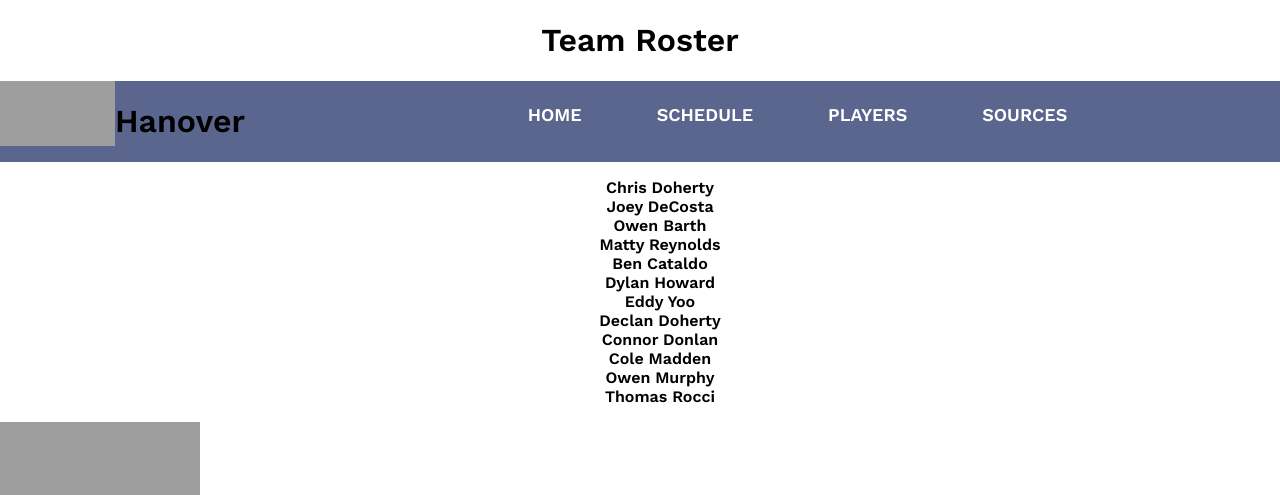
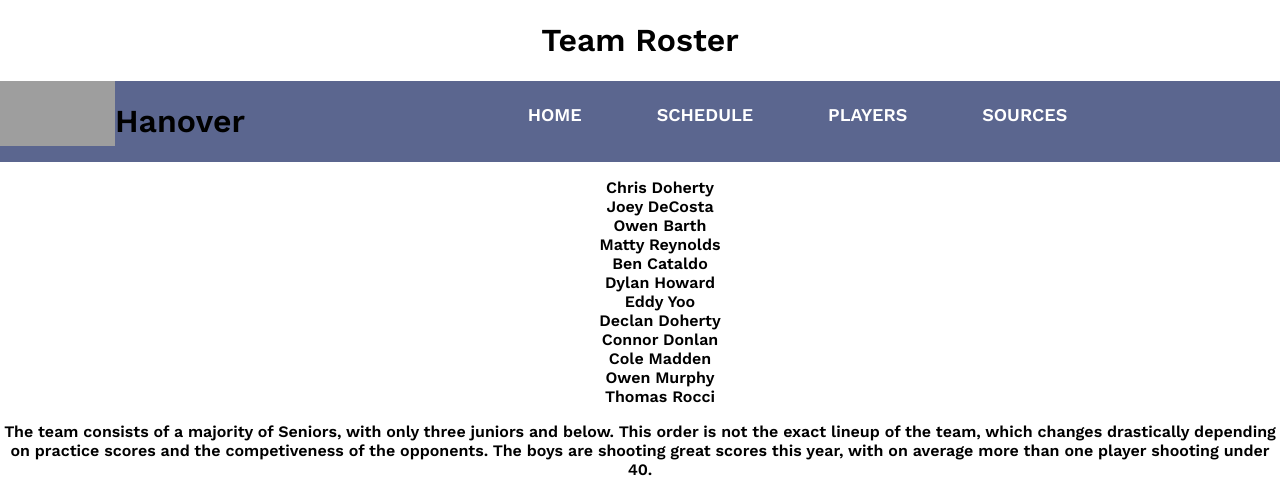
Before and after one commit to CharliePhillips15/377_Web_App_Dev, a PHP site: page /roster.html in a window 1280 px wide. Shown: the top 495 px of the page. Run offline with PHP 8.4, Linux system fonts and the light colour scheme; a map, chart or similar area stays blank; grey boxes are pictures that could not be loaded.

Commit message:
9/18/2023

```diff
--- a/1-team-website/roster.html
+++ b/1-team-website/roster.html
@@ -40,6 +40,11 @@
 
 
         </ul>
+        <p>
+          The team consists of a majority of Seniors, with only three juniors and below.
+          This order is not the exact lineup of the team, which changes drastically depending on practice scores and the competiveness of the opponents.
+          The boys are shooting great scores this year, with on average more than one player shooting under 40.
+        </p>
           <img class="player-photo" src="photos/mattyreynolds.png"/>
     </body>
     </html>
--- a/1-team-website/sources.html
+++ b/1-team-website/sources.html
@@ -31,5 +31,8 @@
             <h2>Click Here</h2>
           </a>
       </div>
+      <p>
+        This Instagram is relatively new so there is not much on it. When the team wins, there will be a post showing the score and top players.
+      </p>
     </body>
 </html>
--- a/1-team-website/style.css
+++ b/1-team-website/style.css
@@ -39,7 +39,7 @@ nav a {
 }
 
 nav a:hover {
-  color: #FFFFFF;
+  color: #000000;
 }
 
 .big-logo{
@@ -100,3 +100,7 @@ h2{
 .sources-page{
   text-align:center;
 }
+
+p{
+  text-align: center;
+}
```
